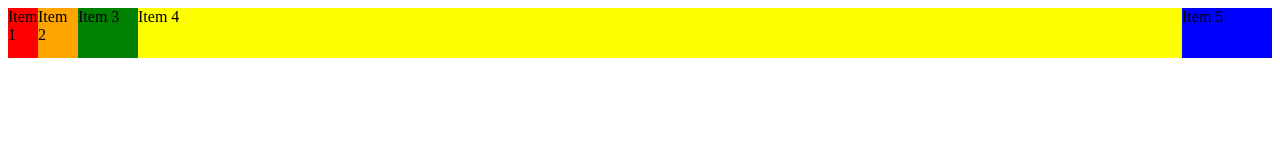
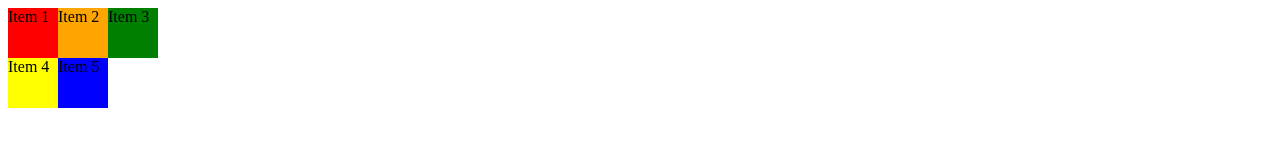
Before and after one commit to adigee1011/c3-grid, a plain HTML site: page index.html in a window 1280 px wide. Drawn offline with Linux system fonts and the light colour scheme.

Commit message:
x commit

```diff
--- a/style.css
+++ b/style.css
@@ -23,6 +23,9 @@
     display: grid;
     /* grid-template-columns: repeat(5,50px);
     grid-template-rows: repeat(4,50px); */
-    grid-template-columns: 30px 40px 60px 3fr 90px;
-    grid-template-rows: 50px 30px 25px 70px 2fr;
+    /* grid-template-columns: 30px 40px 60px 3fr 90px; */
+    grid-template-columns: 50px 50px 50px;
+    grid-template-rows: 50px 50px 50px;
+
+    /* grid-auto-rows: 100px; */
 }
```
